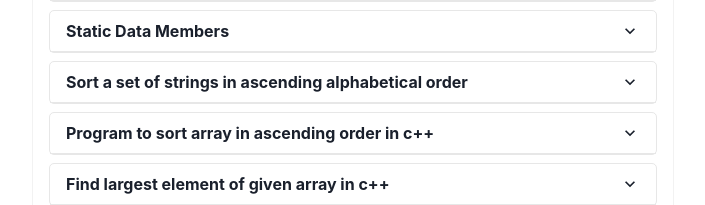
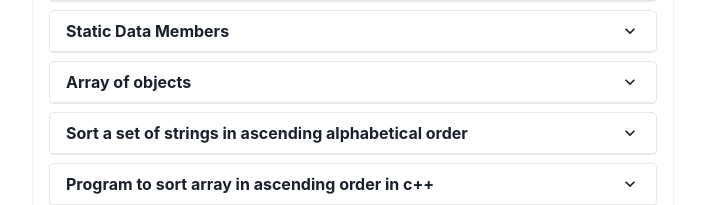
Before and after one commit to hasanraza-personal/codenest, a React (Create React App) app: page /advancec in a window 1280 px wide. Shown: the part 432-637 px from the top of the page, without its empty margins (287-992 px from the left). Built offline with nearby package versions, Linux system fonts and the light colour scheme.

Commit message:
Added array of objects topic

```diff
--- a/src/programming_language/advanceC.js
+++ b/src/programming_language/advanceC.js
@@ -276,6 +276,41 @@ const advanceC = [
       Student::display();
     }
     `,
+  },
+  {
+    topic: "Array of objects",
+    desc: `It is the collection of similar types of objects.`,
+    code: `#include <iostream>
+    using namespace std;
+
+    class Student {
+      int id, marks;
+
+    public:
+      void enterDetails() {
+        cout << "Enter id: ";
+        cin >> id;
+        cout << "Enter marks:";
+        cin >> marks;
+      }
+
+      void displayDetails() {
+        cout << "Id is: " << id << endl;
+        cout << "Marks is: " << marks << endl;
+      }
+    };
+
+    int main() {
+      Student s[2];
+
+      f seor (int i = 0; i < 2; i++) {
+        s[i].enterDetails();
+      }
+
+      for (int j = 0; j < 2; j++) {
+        s[j].displayDetails();
+      }
+    }`,
   },
   {
     topic: "Sort a set of strings in ascending alphabetical order",
```
